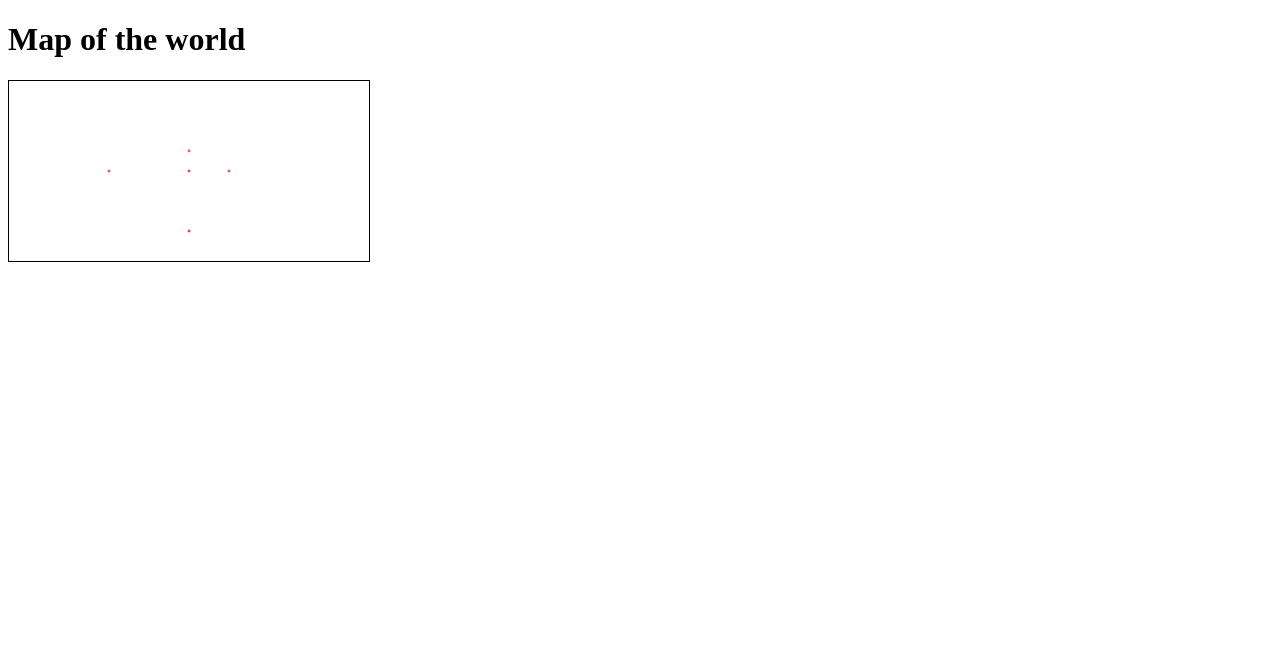
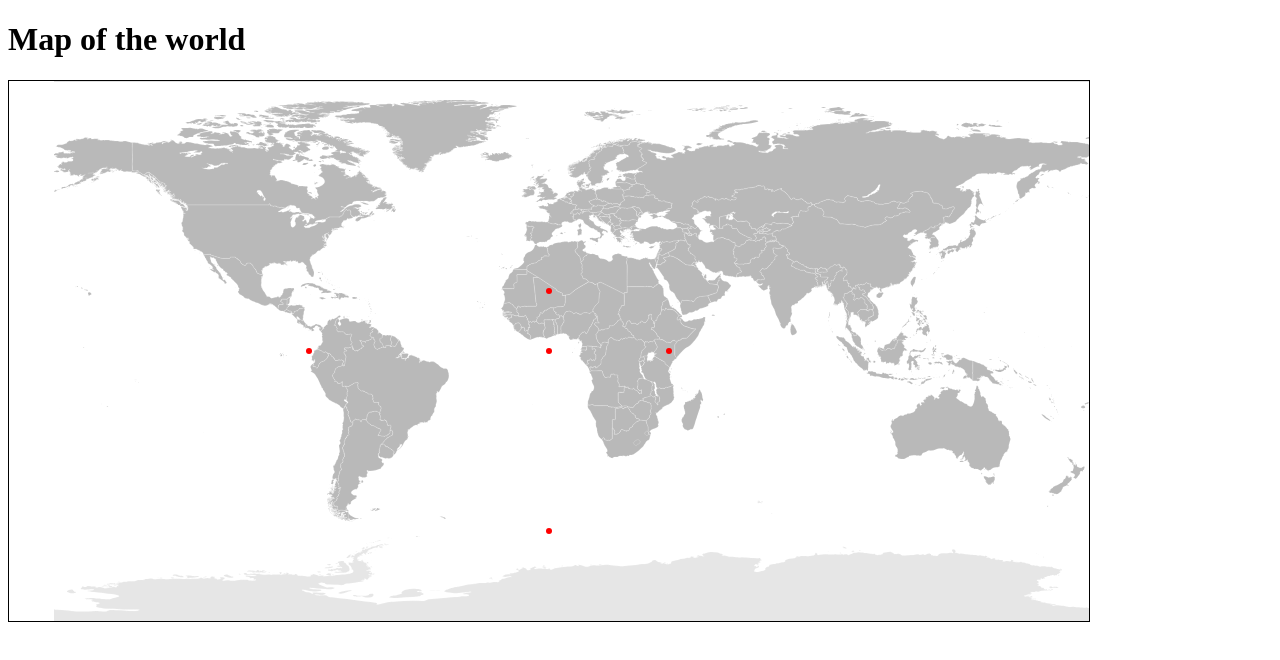
Before and after one commit to thisarray/The_World, a plain HTML site: page template.html in a window 1280 px wide. Drawn offline with Linux system fonts and the light colour scheme.

Commit message:
Updated the code in template.html to match.

```diff
--- a/template.html
+++ b/template.html
@@ -40,10 +40,11 @@ body {
   color: black;
 }
 canvas {
+  background-image: url(BlankMap-World-Equirectangular.svg);
+  background-repeat: no-repeat;
+  background-size: 100% 111%;
   border: 1px solid black;
   display: block;
-  width: 360px;
-  height: 180px;
 }
   </style>
 </head>
@@ -59,21 +60,44 @@ canvas {
 
 <script>
 /*
+ * Integer magnification of the map canvas.
+ */
+const SCALE = 3;
+
+/*
+ * Integer width of the map canvas in pixels.
+ */
+const WIDTH = 360 * SCALE;
+
+/*
+ * Integer height of the map canvas in pixels.
+ */
+const HEIGHT = 180 * SCALE;
+
+/*
  * Draw the markers specified in data in the canvas element with canvasID.
  */
 function drawMarkers(data, canvasID, color = 'red') {
   const TWO_PI = Math.PI * 2;
 
   let canvas = document.querySelector(canvasID),
-      context = canvas.getContext('2d'),
-      horizontalScale = canvas.width / 360,
-      verticalScale = canvas.height / 180;
+      context;
 
+  if (canvas == null) {
+    return;
+  }
+
+  canvas.width = WIDTH;
+  canvas.height = HEIGHT;
+  // hand-tuned values to position the background image map
+  canvas.style.backgroundPosition = `${ 15 * SCALE }px -${ 8 * SCALE }px`;
+
+  context = canvas.getContext('2d');
   context.save();
-  context.clearRect(0, 0, canvas.width, canvas.height);
+  context.clearRect(0, 0, WIDTH, HEIGHT);
 
   // Move to the center of the canvas
-  context.translate(Math.floor(canvas.width / 2), Math.floor(canvas.height / 2));
+  context.translate(Math.floor(WIDTH / 2), Math.floor(HEIGHT / 2));
   // Scale the y-axis so it is negative going down
   context.scale(1, -1);
   context.fillStyle = color;
@@ -81,7 +105,7 @@ function drawMarkers(data, canvasID, color = 'red') {
   // Draw the markers
   for (let marker of data) {
     context.beginPath();
-    context.arc(marker['longitude'] * horizontalScale, marker['latitude'] * verticalScale, 1, 0, TWO_PI, false);
+    context.arc(marker['longitude'] * SCALE, marker['latitude'] * SCALE, SCALE, 0, TWO_PI, false);
     context.fill();
   }
 
```
